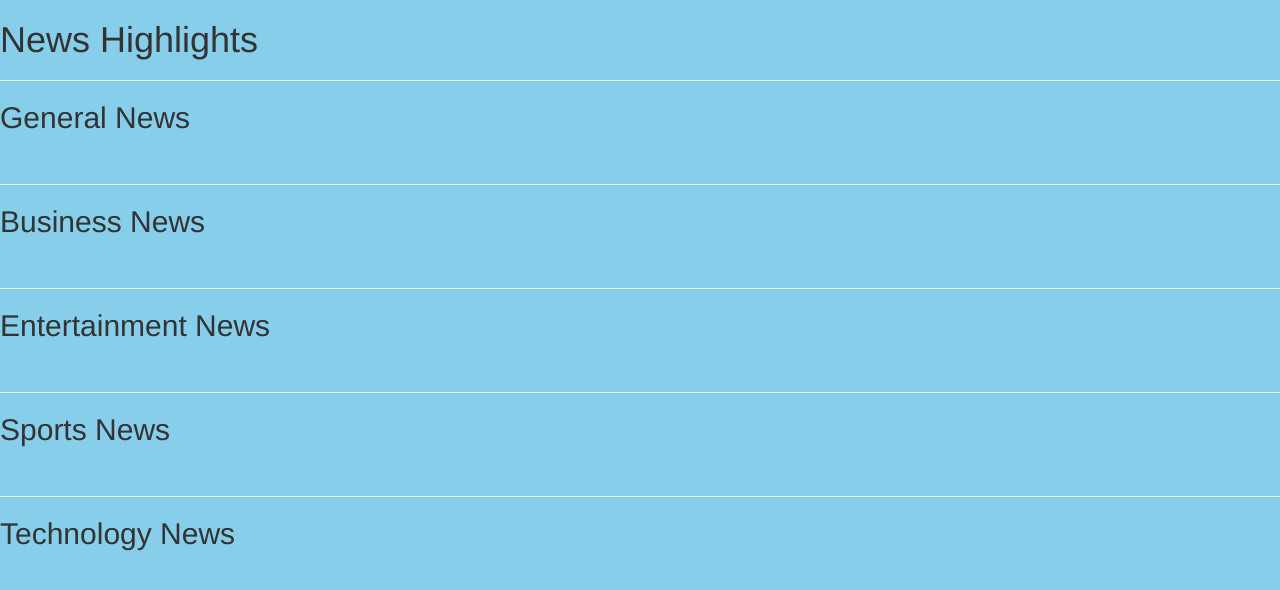
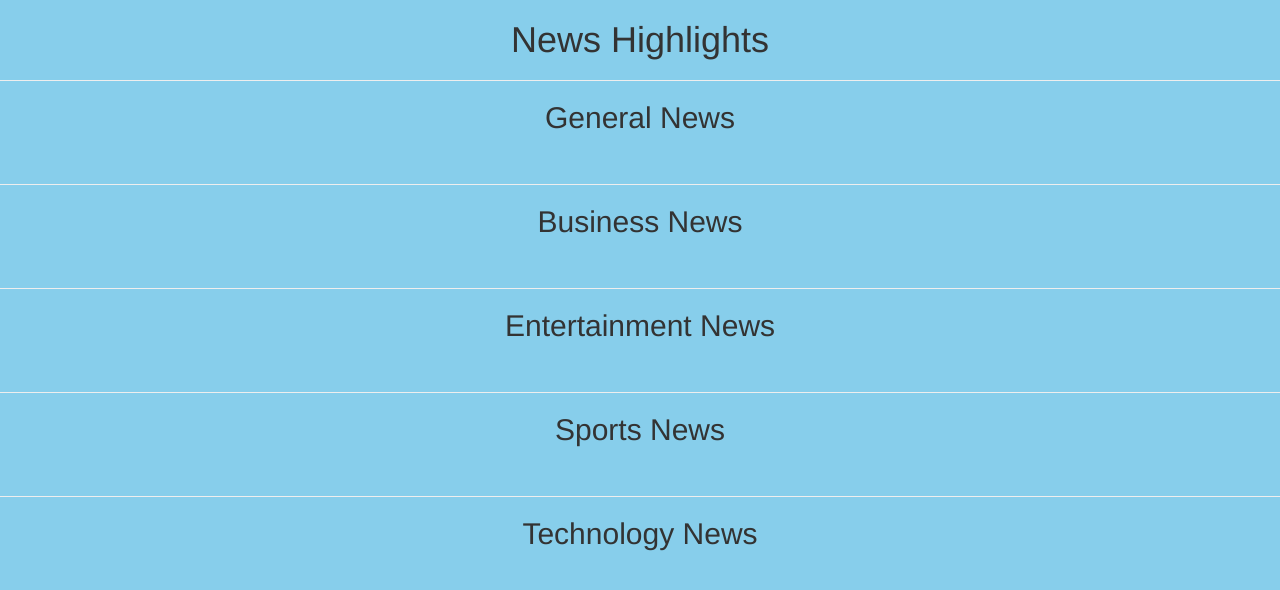
Before and after one commit to yvetteveve/NEWS, a Flask app: template app/templates/index.html in a window 1280 px wide. Shown: the part 52-642 px from the top of the page. Run offline with Flask 2, Linux system fonts and the light colour scheme; the template is opened without the code that fills it, so the values that code supplies are empty; some libraries are stand-ins or nearby versions.

```diff
--- a/app/static/css/index.css
+++ b/app/static/css/index.css
@@ -7,3 +7,9 @@ body{
     font-family: 'Allura';
     background-color: rgb(26, 25, 25);
 }
+h1{
+    text-align: center;
+}
+  h2{
+      text-align: center;
+  }
```
Also changed, not shown: README.md.
